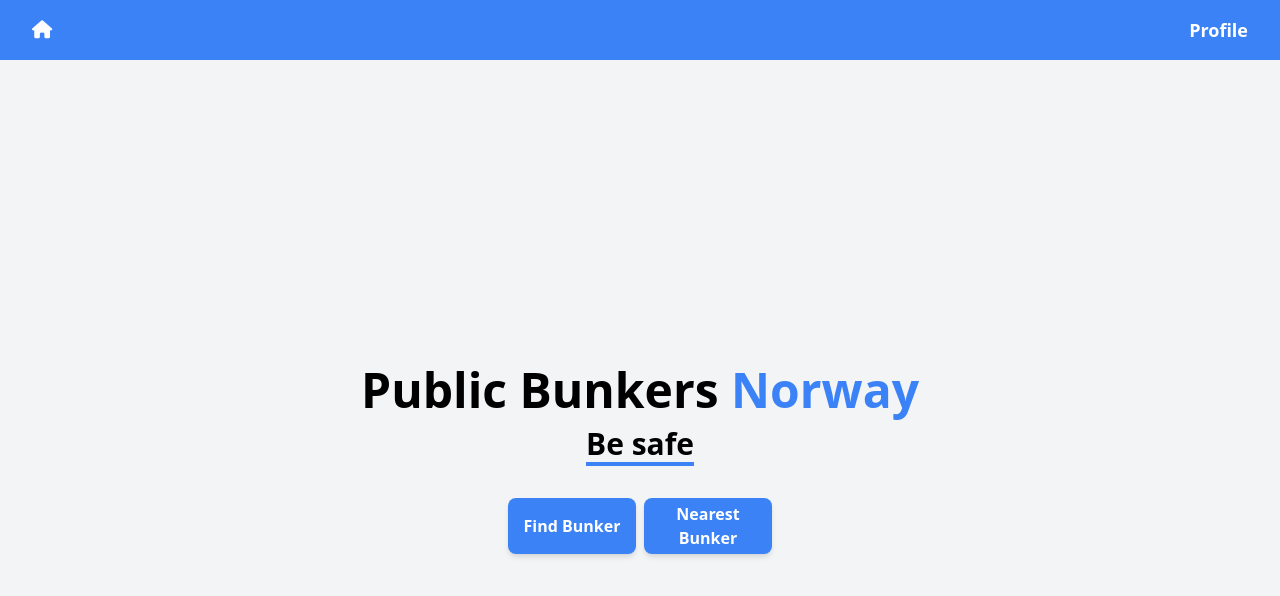
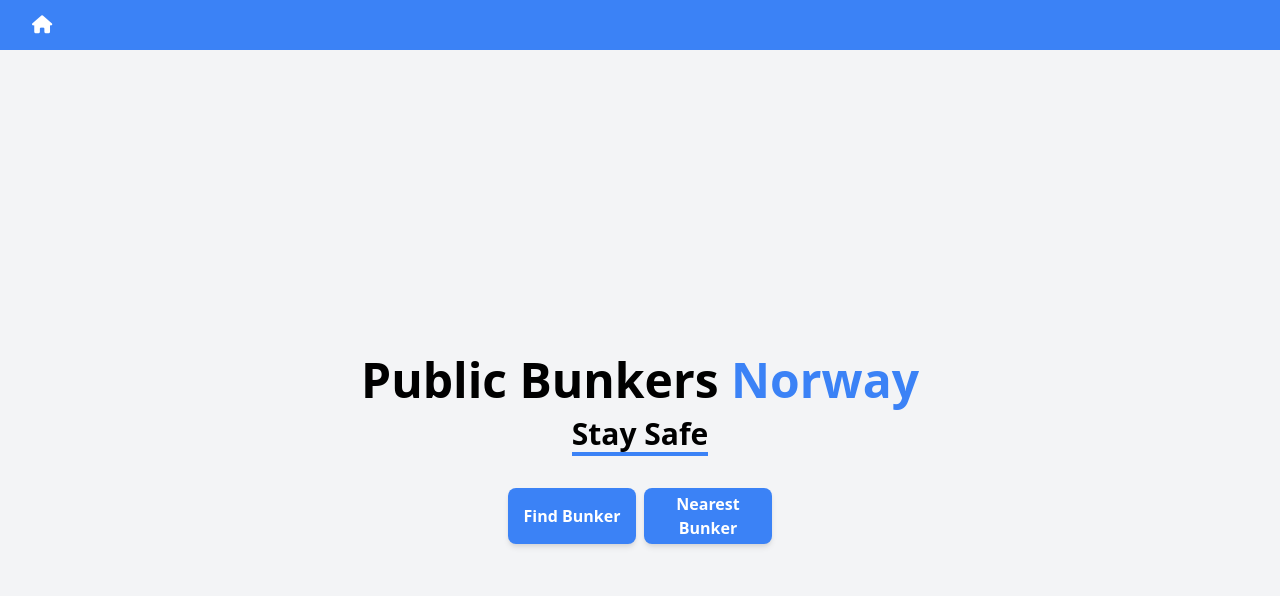
Before and after one commit to rubentotterman/publicbunkers, a plain HTML site: page index.html in a window 1280 px wide. Drawn offline with nearby package versions, Linux system fonts and the light colour scheme.

Commit message:
Updated UI
Removed profile section as it has no use case in for this application.

Changed "be safe" to "stay safe" on the homepage.

```diff
--- a/index.html
+++ b/index.html
@@ -12,9 +12,6 @@
     <nav class="bg-blue-500 w-full px-8 py-4">
         <div class="container mx-auto flex gap-4 items-center justify-between text-white text-lg font-semibold">
           <i class="fa-solid fa-house hover:text-purple-200 cursor-pointer home-button"></i>
-          <div>
-            <p class="hover:text-gray-300 cursor-pointer">Profile</p>
-          </div>
         </div>
     </nav>
     <div class="animate-floatIn  flex flex-col gap-3 justify-center items-center min-h-screen bg-gray-100">
@@ -23,7 +20,7 @@
             Public Bunkers <span class="text-blue-500">Norway</span>
           </h1>
         </div>
-        <h2 class="text-3xl font-semibold border-b-4 border-blue-500">Be safe</h2>
+        <h2 class="text-3xl font-semibold border-b-4 border-blue-500">Stay Safe</h2>
         <div class="flex gap-2 mt-5">
             <button id="find-bunker" class="bg-blue-500 text-white font-semibold rounded-lg shadow-md px-2 py-1 w-32 cursor-pointer hover:text-purple-200">Find Bunker</button>
             <button id="find-closest-bunker" class="bg-blue-500 text-white font-semibold rounded-lg shadow-md px-2 py-1 w-32 cursor-pointer hover:text-purple-200">Nearest Bunker</button>
```
Also changed, not shown: map.html (+1 -4 lines).
